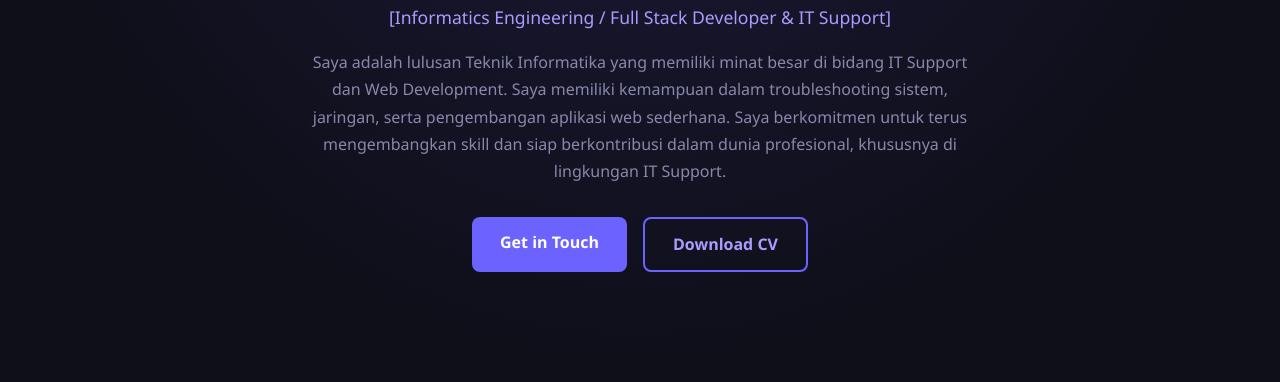
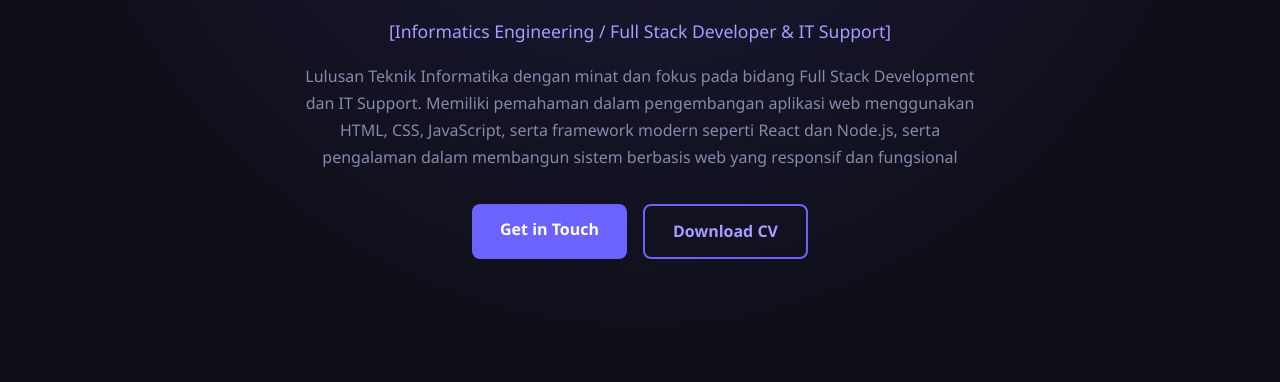
Before and after one commit to gadingislami12/Profile-Portofolio, a plain HTML site: page index.html in a window 1280 px wide. Shown: the part 418-800 px from the top of the page. Drawn offline with Linux system fonts and the light colour scheme.

Commit message:
index.html

```diff
--- a/index.html
+++ b/index.html
@@ -32,7 +32,7 @@
       <p class="tagline">[Informatics Engineering
  / Full Stack Developer & IT Support]</p>
       <p class="bio">
-        Saya adalah lulusan Teknik Informatika yang memiliki minat besar di bidang IT Support dan Web Development. Saya memiliki kemampuan dalam troubleshooting sistem, jaringan, serta pengembangan aplikasi web sederhana. Saya berkomitmen untuk terus mengembangkan skill dan siap berkontribusi dalam dunia profesional, khususnya di lingkungan IT Support.
+        Lulusan Teknik Informatika dengan minat dan fokus pada bidang Full Stack Development dan IT Support. Memiliki pemahaman dalam pengembangan aplikasi web menggunakan HTML, CSS, JavaScript, serta framework modern seperti React dan Node.js, serta pengalaman dalam membangun sistem berbasis web yang responsif dan fungsional
       </p>
       <div class="hero-links">
         <a href="#contact" class="btn">Get in Touch</a>
```
